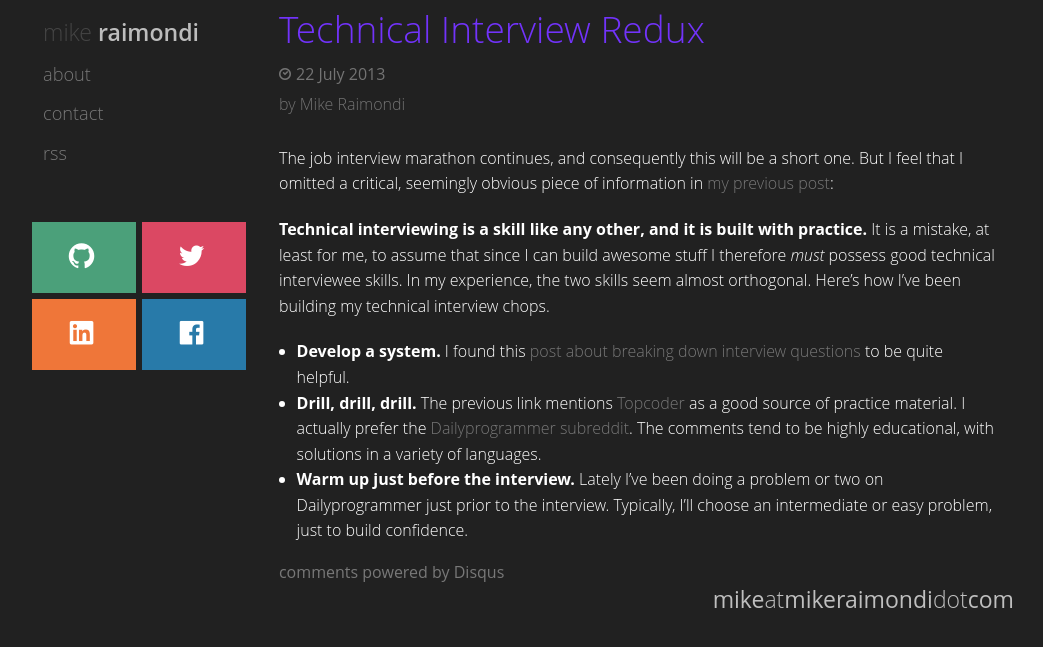
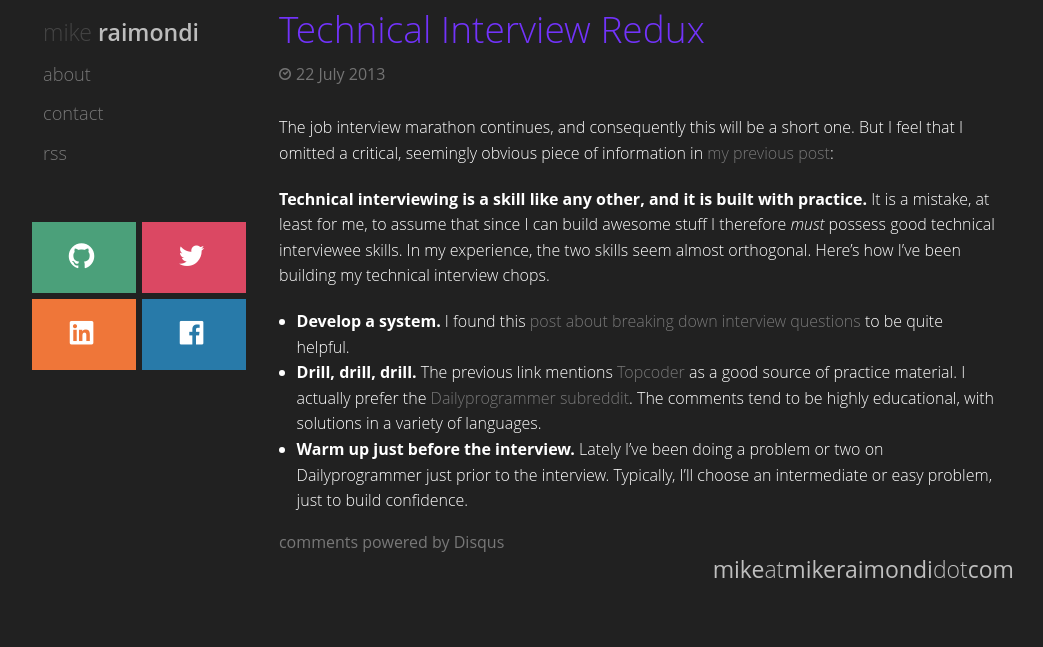
Before and after one commit to chronophasiac/chronophasiac.github.io, a Jekyll site: the page built from _posts/2013-07-22-technical-interview-redux.md, in a window 1280 px wide. Shown: the top 647 px of the page, without its empty margins (126-1169 px from the left). Built offline with Jekyll 4.4.1, drawn with Linux system fonts in a browser that asks for light colours; Markdown is read by kramdown in place of the engine named in the settings; comment, search, counter and statistics services are not loaded.

Commit message:
Remove author

```diff
--- a/_includes/post_header.html
+++ b/_includes/post_header.html
@@ -1,5 +1,4 @@
 <header>
   <h2 itemprop="name"><a class="post-title color-{{ include.post.excerpt | number_of_words | modulo:5 }}" href="{{ include.post.url }}" itemprop="url">{{ include.post.title }}</a></h2>
   <h6 class="subheader"><i class="fi-clock"></i><time pubdate itemprop="datePublished" datetime="{{ include.post.date | date_to_xmlschema }}" content="{{ include.post.date | date_to_xmlschema }}">{{ include.post.date | date_to_long_string }}</time></h6>
-  <h6 class="subheader author">by <span itemprop="author">{{ include.post.author }}</span></h6>
 </header>
```
Also changed, not shown: Gemfile.lock.
